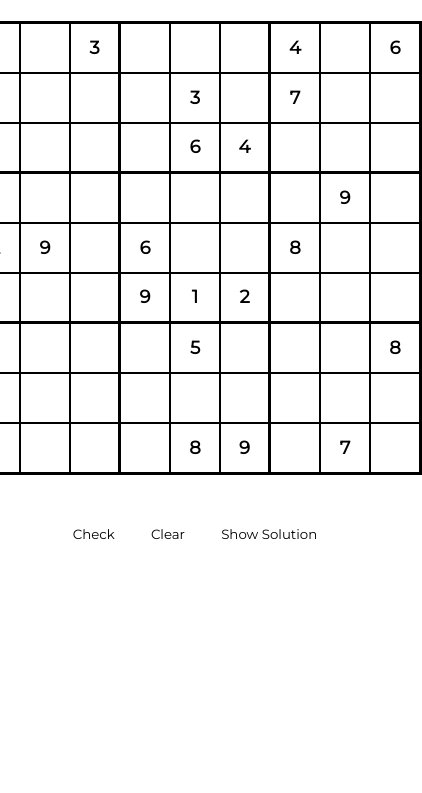
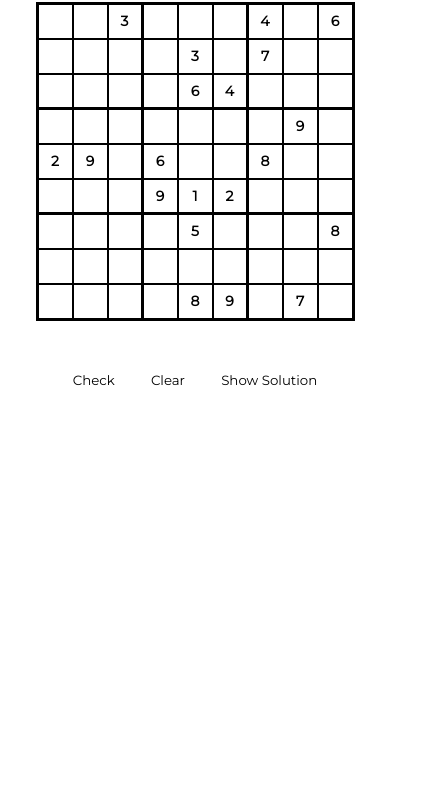
Before and after one commit to hannahwang12/MultiplayerSudoku, a plain HTML site: page index.html in a window 390 px wide. Shown: the part 32-825 px from the top of the page, 422 px wide, since content can reach past the window. Drawn offline with Linux system fonts and the light colour scheme.

Commit message:
Add media queries

```diff
--- a/style.css
+++ b/style.css
@@ -65,3 +65,27 @@ button:hover {
 	cursor: pointer;
 	font-weight: bold;
 }
+
+@media (max-width: 600px) {
+	#grid {
+		grid-template-columns: 40px 40px 40px 40px 40px 40px 40px 40px 40px;
+		grid-template-rows: 40px 40px 40px 40px 40px 40px 40px 40px 40px;
+	}
+}
+
+@media (max-width: 450px) {
+	h1 {
+		letter-spacing: 20px;
+		margin-right: -20px;
+		font-size: 40px;
+	}
+
+	#grid {
+		grid-template-columns: 35px 35px 35px 35px 35px 35px 35px 35px 35px;
+		grid-template-rows: 35px 35px 35px 35px 35px 35px 35px 35px 35px;
+	}
+
+	.grid-item {
+		font-size: 14px;
+	}
+}
```
